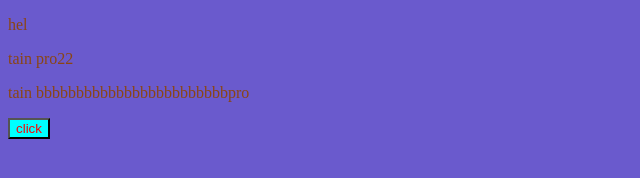
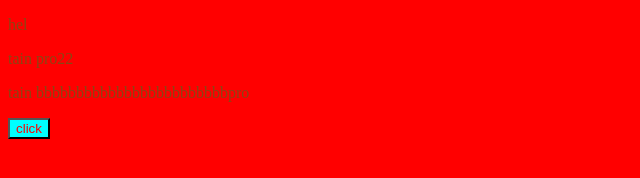
Before and after one commit to tinnguye/abc, a plain HTML site: page index.html in a window 1280 px wide. Shown: the whole page, without its empty margins (0-640 px from the left). Drawn offline with Linux system fonts and the light colour scheme.

Commit message:
update css 2

```diff
--- a/index2.css
+++ b/index2.css
@@ -1,4 +1,4 @@
 body
 {color: saddlebrown;
-    background-color: slateblue;
+    background-color: red;
 }
```
